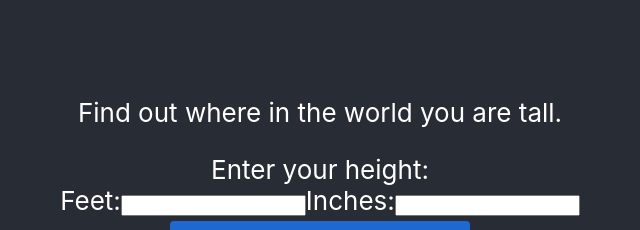
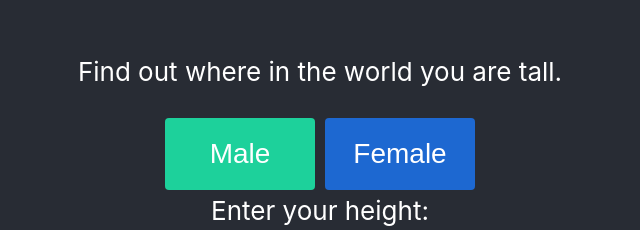
Before and after one commit to reddickda/where-are-you-tall, a React (Create React App) app: page / in a window 1280 px wide. Shown: the part 216-446 px from the top of the page, without its empty margins (320-960 px from the left). Built offline with nearby package versions, Linux system fonts and the light colour scheme; the HTML template or start-up script is replaced by a standard one.

Commit message:
add globe

```diff
--- a/package.json
+++ b/package.json
@@ -10,6 +10,7 @@
     "d3": "^7.4.4",
     "react": "^18.2.0",
     "react-dom": "^18.2.0",
+    "react-globe.gl": "^2.22.10",
     "react-scripts": "5.0.1",
     "typescript": "^4.9.4"
   },
--- a/src/App.css
+++ b/src/App.css
@@ -35,6 +35,20 @@
   to {
     transform: rotate(360deg);
   }
+}
+
+.maleFemaleButton {
+  display: inline-block;
+  border-radius: 4px;
+  background-color: #1d68d1;
+  border: none;
+  color: #FFFFFF;
+  text-align: center;
+  font-size: 28px;
+  padding: 20px;
+  width: 150px;
+  cursor: pointer;
+  margin: 5px;
 }
 
 .button {
--- a/src/App.tsx
+++ b/src/App.tsx
@@ -1,9 +1,11 @@
 import './App.css';
-import { useState } from 'react'
+import { useState, useMemo } from 'react'
 import React from 'react';
 import { calculateHeight } from './calculator.js'
 import * as d3 from 'd3'
 import { heightData } from "./heightData.js";
+import Globe from 'react-globe.gl'
+let countryjson = require('./countryjson.json');
 
 // TODO https://github.com/vasturiano/react-globe.gl/blob/master/example/choropleth-countries/index.html
   // use react globe.gl choropleth-countries example to create polygons over top countries
@@ -13,10 +15,20 @@ function App() {
   const [feet, setFeet] = useState('')
   const [inches, setInches] = useState('')
   const [countriesYouAreTaller, setCountries] = useState<string[]>([])
-  const [polyGonDataTaller, setPolyGonDataTaller] = useState()
   const [isFemale, setIsFemale] = useState(false)
   const [hoverD, setHoverD] = useState()
-  const toggleSwitch = () => setIsFemale((previousState) => !previousState)
+
+  const colorScale = d3.scaleSequentialSqrt(d3.interpolateYlOrRd);
+
+    // GDP per capita (avoiding countries with small pop)
+  const getVal = feat => feat.properties.GDP_MD_EST / Math.max(1e5, feat.properties.POP_EST);
+
+  const maxVal = useMemo(
+    () => Math.max(...countryjson.features.map(getVal)),
+    [countryjson]
+  );
+  colorScale.domain([0, maxVal]);
+
 
   const cData = require('./countryjson.json')
   const alpha2Data = require('./alpha2country.json')
@@ -53,6 +65,10 @@ function App() {
         <p>
           Find out where in the world you are tall.
         </p>
+        <div>
+          <button onClick={() => setIsFemale(false)} style={{backgroundColor: isFemale ? "#1d68d1" : "#1dd19b"}} className="maleFemaleButton" ><span>Male </span></button>
+          <button onClick={() => setIsFemale(true)} style={{backgroundColor: isFemale ? "#1dd19b" : "#1d68d1"}} className="maleFemaleButton" ><span>Female </span></button>
+        </div>
         <form>
           <div>
             Enter your height:
@@ -72,12 +88,32 @@ function App() {
         </form>
         <button onClick={() => handlePress(feet, inches)} className="button" style={{verticalAlign:"middle"}}><span>Where am I tall? </span></button>
         <div>
-        {countriesYouAreTaller.length > 0 &&
+        {/* {countriesYouAreTaller.length > 0 &&
             countriesYouAreTaller.map((country: any, index: number) => {
               let countryFullName = mappedalpha2.find(a => a?.alpha2 === country)?.['Country Name']
               return <p key={index}>{countryFullName}</p>
-            })}
+            })} */}
         </div>
+        <Globe
+        width={500}
+        height={500}
+        backgroundColor="rgb(59, 62, 63)"
+        globeImageUrl="//unpkg.com/three-globe/example/img/earth-night.jpg"
+        lineHoverPrecision={0}
+        polygonsData={countryjson.features.filter(d => countriesYouAreTaller.find(a => a === d.properties.ISO_A2))}
+        polygonAltitude={d => d === hoverD ? 0.12 : 0.06}
+        polygonCapColor={d => d === hoverD ? 'steelblue' : colorScale(getVal(d))}
+        polygonSideColor={() => 'rgba(0, 100, 0, 0.15)'}
+        polygonStrokeColor={() => '#111'}
+        // add average height to label
+        polygonLabel={({ properties: d }) => {
+          let avgHeight = mappedalpha2.find(a => a?.alpha2 === d.ISO_A2)?.['Male Height in Ft'];
+          return (`
+        <b>${d.ADMIN} (${d.ISO_A2}):</b> <br />
+          Avg Height: <i>${avgHeight}</i>
+      `)} }
+        polygonsTransitionDuration={300}
+        />
       </header>
     </div>
   );
--- a/src/calculator.js
+++ b/src/calculator.js
@@ -1,13 +1,12 @@
 import { heightData } from "./heightData.js";
 
-export const calculateHeight = (feet, inches, isMale) => {
+export const calculateHeight = (feet, inches, isFemale) => {
 
     let heightInCm = feet*30.48;
     heightInCm += inches*2.54
 
-    // TODO return alpha2
     const countries = heightData.map((data) => {
-        if(isMale){
+        if(!isFemale){
             if(data["Male Height in Cm"] < heightInCm) {
                 return data.alpha2
             }
```
Also changed, not shown: 1 other file (tests, documents, lock files or other folders).
